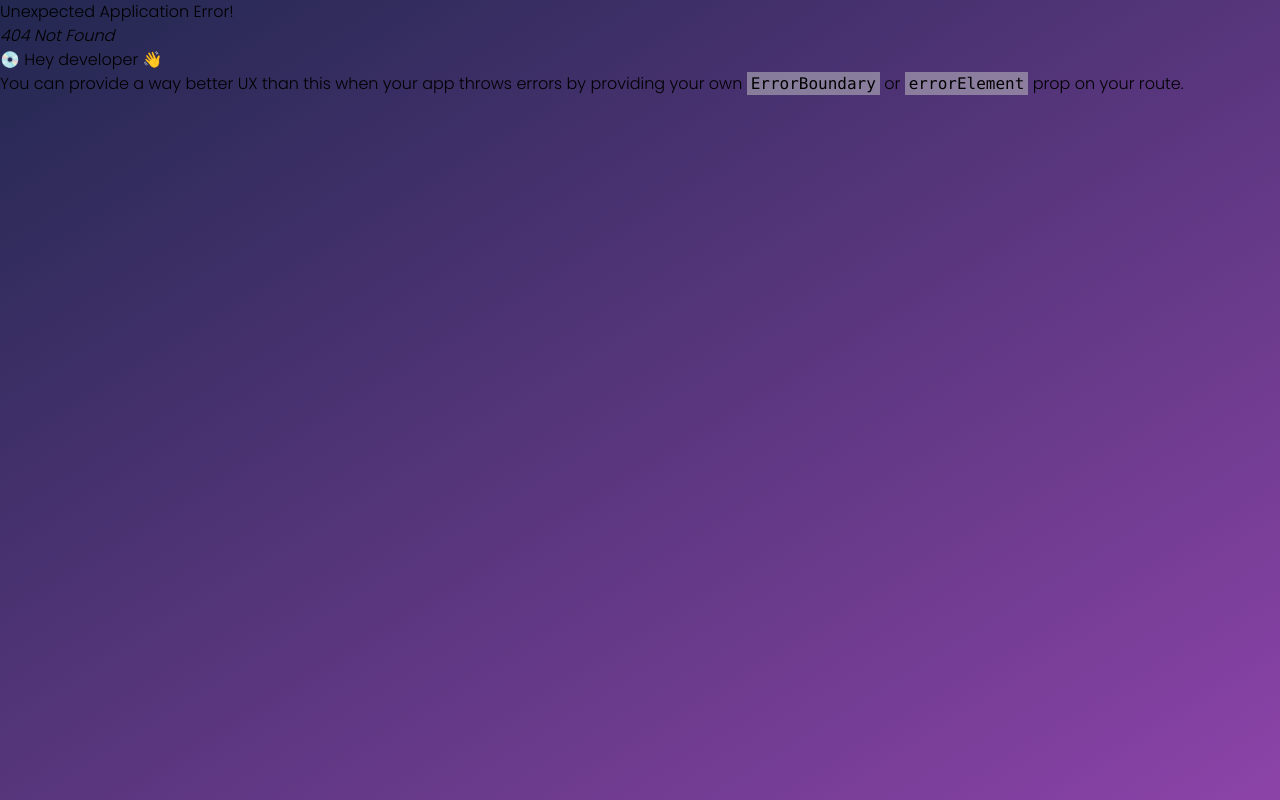
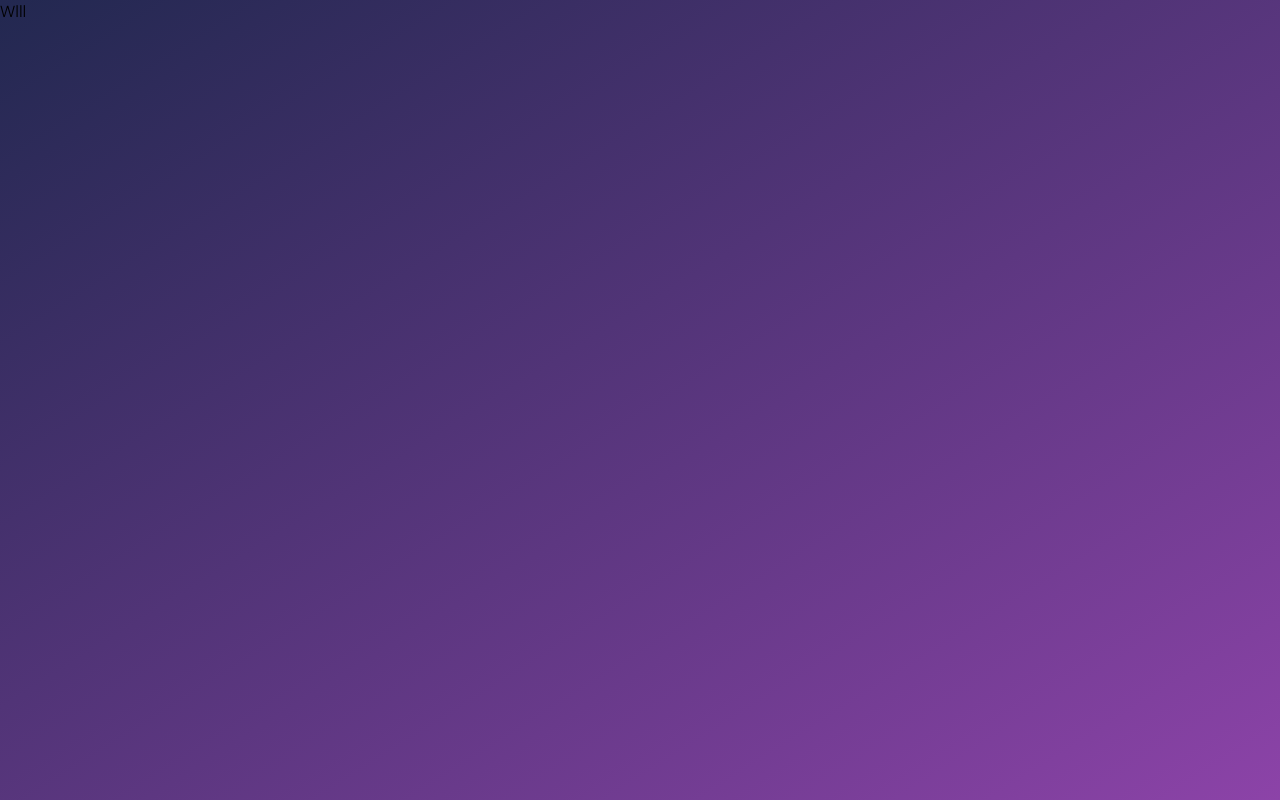
Before and after one commit to favour5678/WeatherApp, a React (Vite) app: page /forecastpage in a window 1280 px wide. Before the commit this address had no page. Built offline with nearby package versions, Linux system fonts and the light colour scheme.

Commit message:
changed the name of a component

```diff
--- /dev/null
+++ b/src/pages/ForecastPage.jsx
@@ -0,0 +1,9 @@
+import React from 'react'
+
+export const ForecastPage = () => {
+  return (
+    <section>
+        <div>Wlll</div>
+    </section>
+  )
+}
--- a/src/pages/Home.jsx
+++ b/src/pages/Home.jsx
@@ -14,7 +14,7 @@ export const Home = () => {
           <p className="text-5xl tracking-wide text-[#DDB130]">Forecasts</p>
         </div>
         <Link
-          to={"/weatherpage"}
+          to={"/forecastpage"}
           className="text-center bg-[#DDB130] text-[#362A84] p-2 w-52 h-[39px] tracking-wide rounded-full font-semibold mt-16 shadow-md"
         >
           Get Started
--- a/src/pages/WeatherPage.jsx
+++ /dev/null
@@ -1,5 +0,0 @@
-import React from "react";
-
-export const WeatherPage = () => {
-  return <div>WeatherPage</div>;
-};
--- a/src/routes/WeatherRoute.jsx
+++ b/src/routes/WeatherRoute.jsx
@@ -1,6 +1,6 @@
 import { createBrowserRouter } from "react-router-dom";
 import { Home } from "../pages/Home";
-import { WeatherPage } from "../pages/WeatherPage";
+import { ForecastPage } from "../pages/ForecastPage";
 
 export const router = createBrowserRouter([
   {
@@ -8,7 +8,7 @@ export const router = createBrowserRouter([
     element: <Home />,
   },
   {
-    path: "/weatherpage",
-    element: <WeatherPage />
+    path: "/forecastpage",
+    element: <ForecastPage />
   }
 ]);
```
